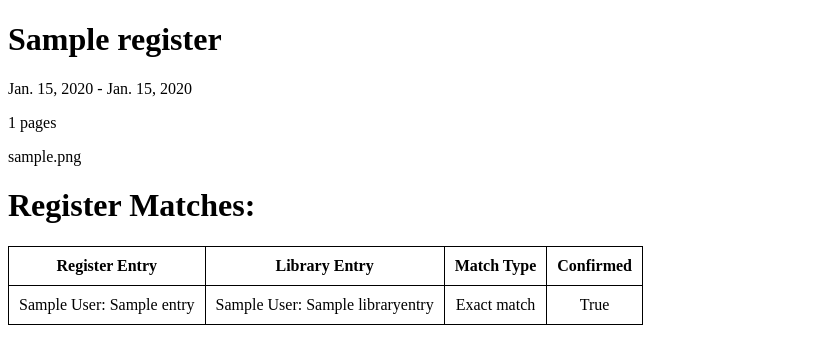
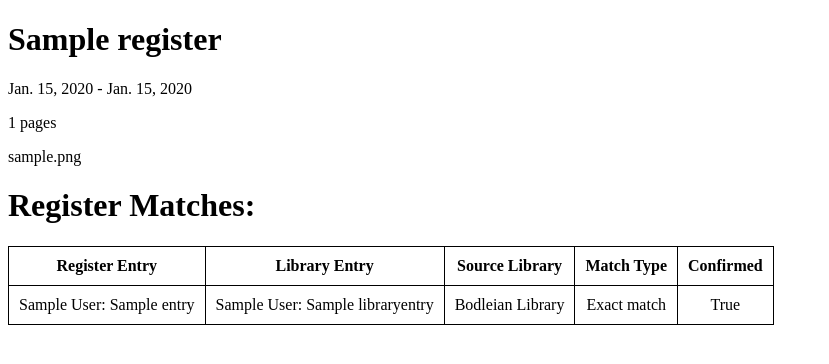
Before and after one commit to nrs23/promprint-database, a Django app: a page that uses stationers/templates/stationers/match_list.html in a window 1280 px wide. Shown: the top 364 px of the page, without its empty margins (0-829 px from the left). Run offline with Django 5.2, Linux system fonts and the light colour scheme; tables that the repository leaves empty hold one stand-in row (values such as "Sample post").

Commit message:
feat: display source library info alongside match

```diff
--- a/stationers/models.py
+++ b/stationers/models.py
@@ -85,4 +85,5 @@ class Matches(models.Model):
                                       null=True)
 
     def __str__(self):
-        return (f"{self.register_entry} | {self.library_entry}")
+        return (f"{self.register_entry} | {self.library_entry} |"
+                f"{self.library_entry.source_library}")
--- a/stationers/templates/stationers/match_list.html
+++ b/stationers/templates/stationers/match_list.html
@@ -34,6 +34,7 @@
         <tr>
             <th> Register Entry </th>
             <th> Library Entry </th>
+            <th> Source Library </th>
             <th> Match Type </th>
             <th> Confirmed </th>
         </tr>
@@ -41,7 +42,8 @@
         <tr>
             <td>{{ entry.register_entry }}</td>
             <td>{{ entry.library_entry }}</td>
-            <td>{{ entry.get_match_type_display }}</td>
+            <td>{{ entry.library_entry.get_source_library_display }}</td>
+            <td>{{entry.get_match_type_display }}</td>
             <td>{{ entry.register_entry.confirmed_match }}</td>
         </tr>
         {% endfor %}
```
